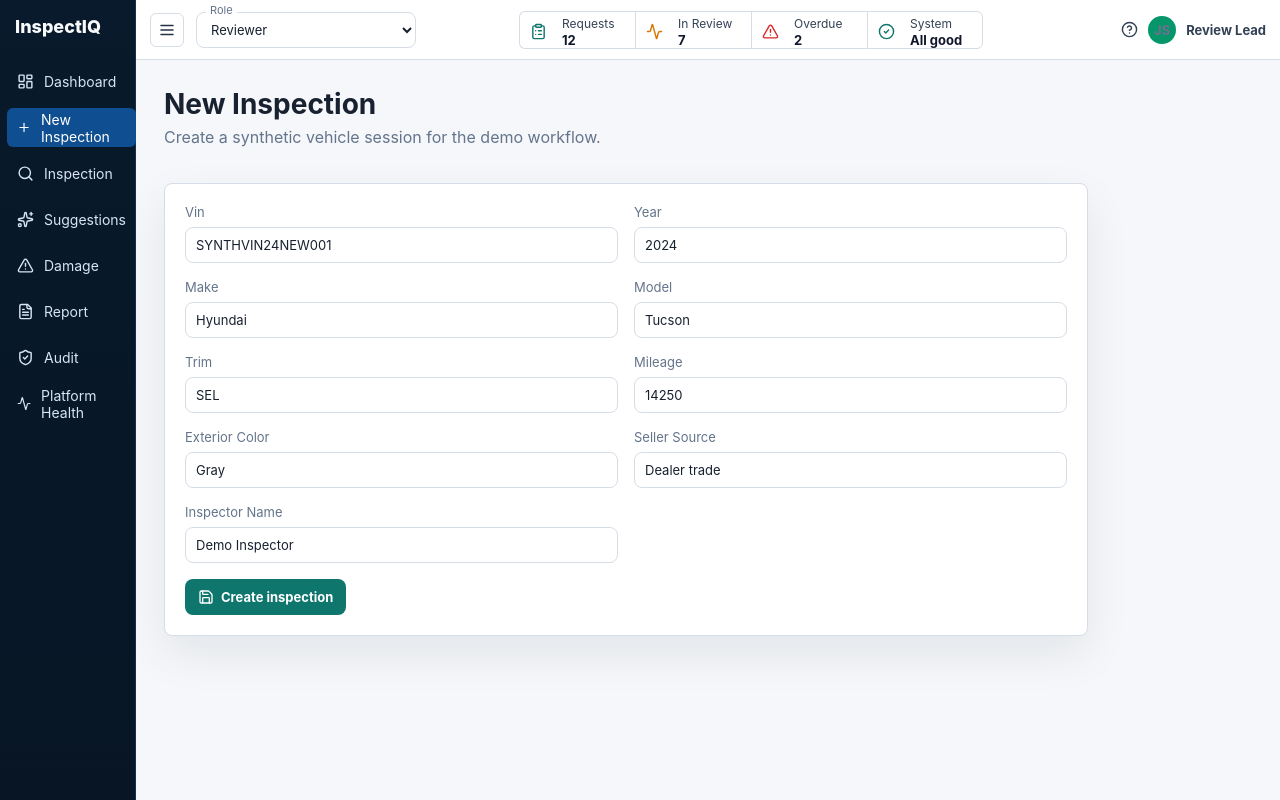
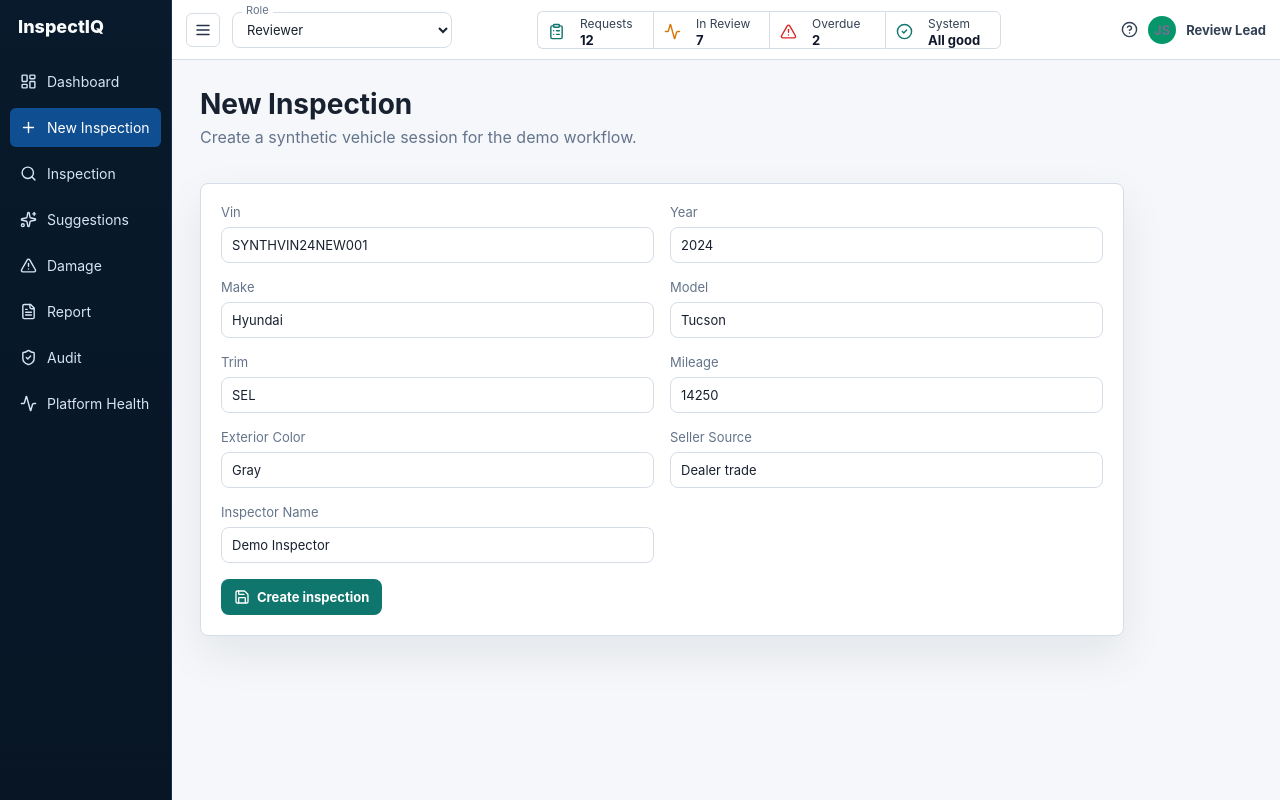
Before and after one commit to manynames3/inspectiq, a React (Vite) app in the folder apps/web/: page /new in a window 1280 px wide. Built offline with nearby package versions, Linux system fonts and the light colour scheme; no server answers.

Commit message:
Restore workbench sidebar spacing

```diff
--- a/apps/web/src/styles.css
+++ b/apps/web/src/styles.css
@@ -42,13 +42,13 @@ button {
 .app-shell {
   min-height: 100vh;
   display: grid;
-  grid-template-columns: 136px minmax(0, 1fr);
+  grid-template-columns: 172px minmax(0, 1fr);
 }
 
 .sidebar {
   border-right: 1px solid #15314d;
   background: linear-gradient(180deg, #081a2b 0%, #071524 100%);
-  padding: 18px 7px;
+  padding: 18px 10px;
   position: sticky;
   top: 0;
   height: 100vh;
@@ -60,7 +60,8 @@ button {
   align-items: center;
   color: #f8fafc;
   text-decoration: none;
-  margin: 0 8px 26px;
+  margin: 0 0 26px;
+  padding: 0 8px;
 }
 
 .brand strong {
```
